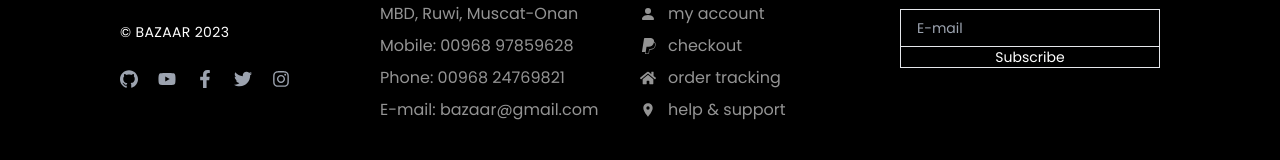
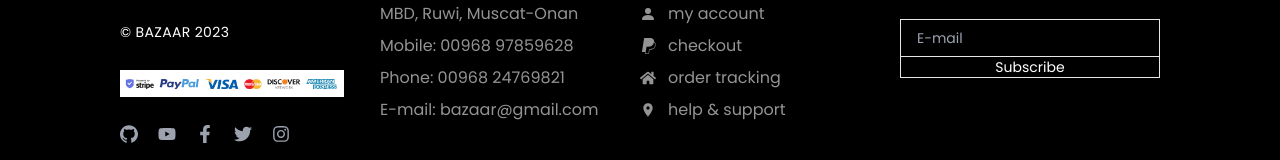
Before and after one commit to Wickedlolz/bazaar, a React (Create React App) app: page / in a window 1280 px wide. Shown: the part 2585-2745 px from the top of the page. Built offline with nearby package versions, Linux system fonts and the light colour scheme; no server answers; the database is empty.

Commit message:
add payment logo

```diff
--- a/src/components/common/Footer.tsx
+++ b/src/components/common/Footer.tsx
@@ -12,6 +12,8 @@ import {
 import { BsPersonFill, BsPaypal } from 'react-icons/bs';
 import { MdLocationOn } from 'react-icons/md';
 
+import PaymentLogo from '../../assets/payment.png';
+
 const Footer = () => {
     const intl = useIntl();
 
@@ -25,6 +27,11 @@ const Footer = () => {
                     <p className="text-white text-sm tracking-wide">
                         &copy; {APP_TITLE} 2023
                     </p>
+                    <img
+                        className="w-56 object-cover"
+                        src={PaymentLogo}
+                        alt="paymentLogo"
+                    />
                     <div className="flex gap-5 text-lg text-gray-400">
                         <ImGithub className="hover:text-white duration-300 cursor-pointer" />
                         <FaYoutube className="hover:text-white duration-300 cursor-pointer" />
```
Also changed, not shown: src/assets/payment.png (added).
